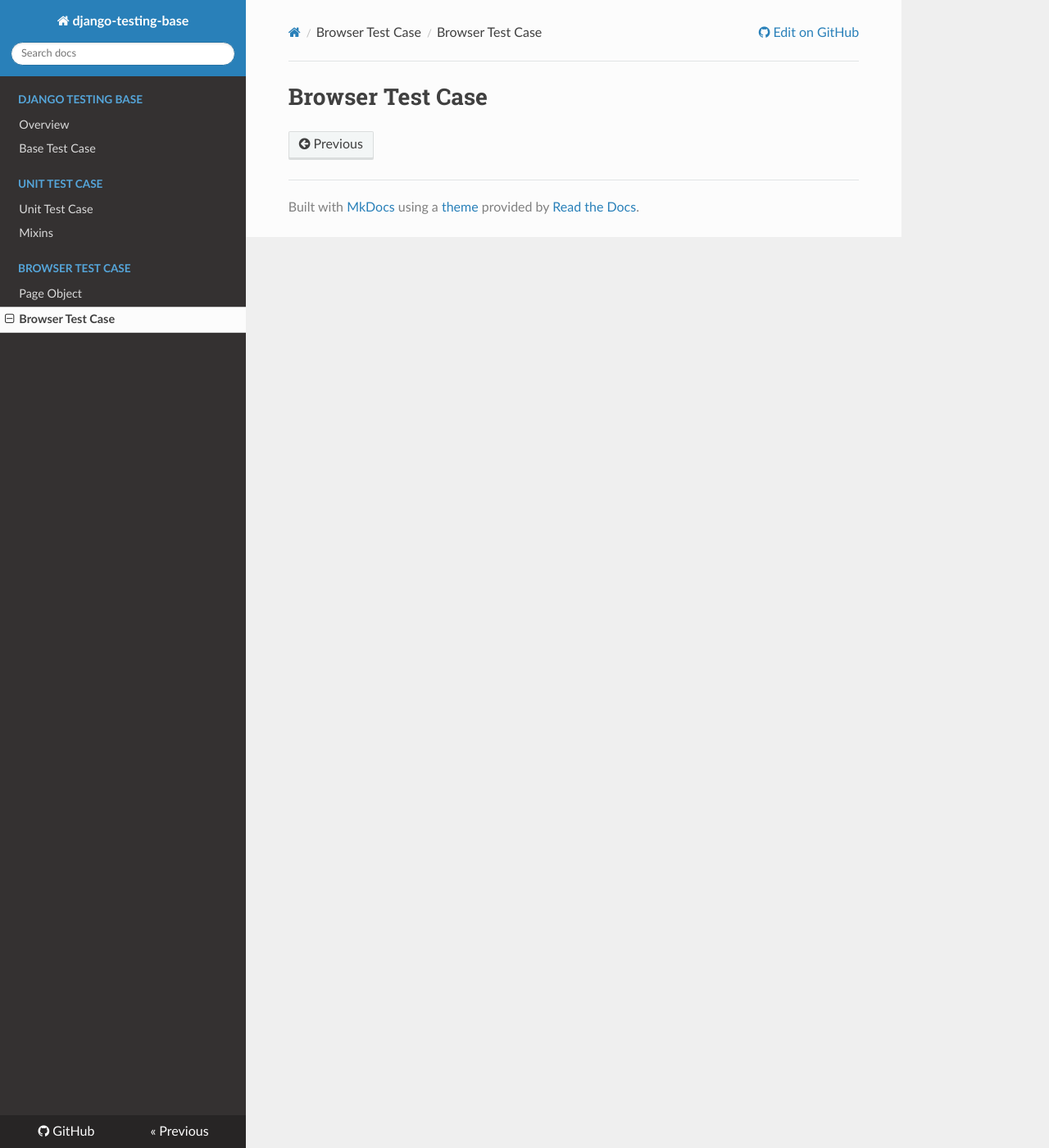
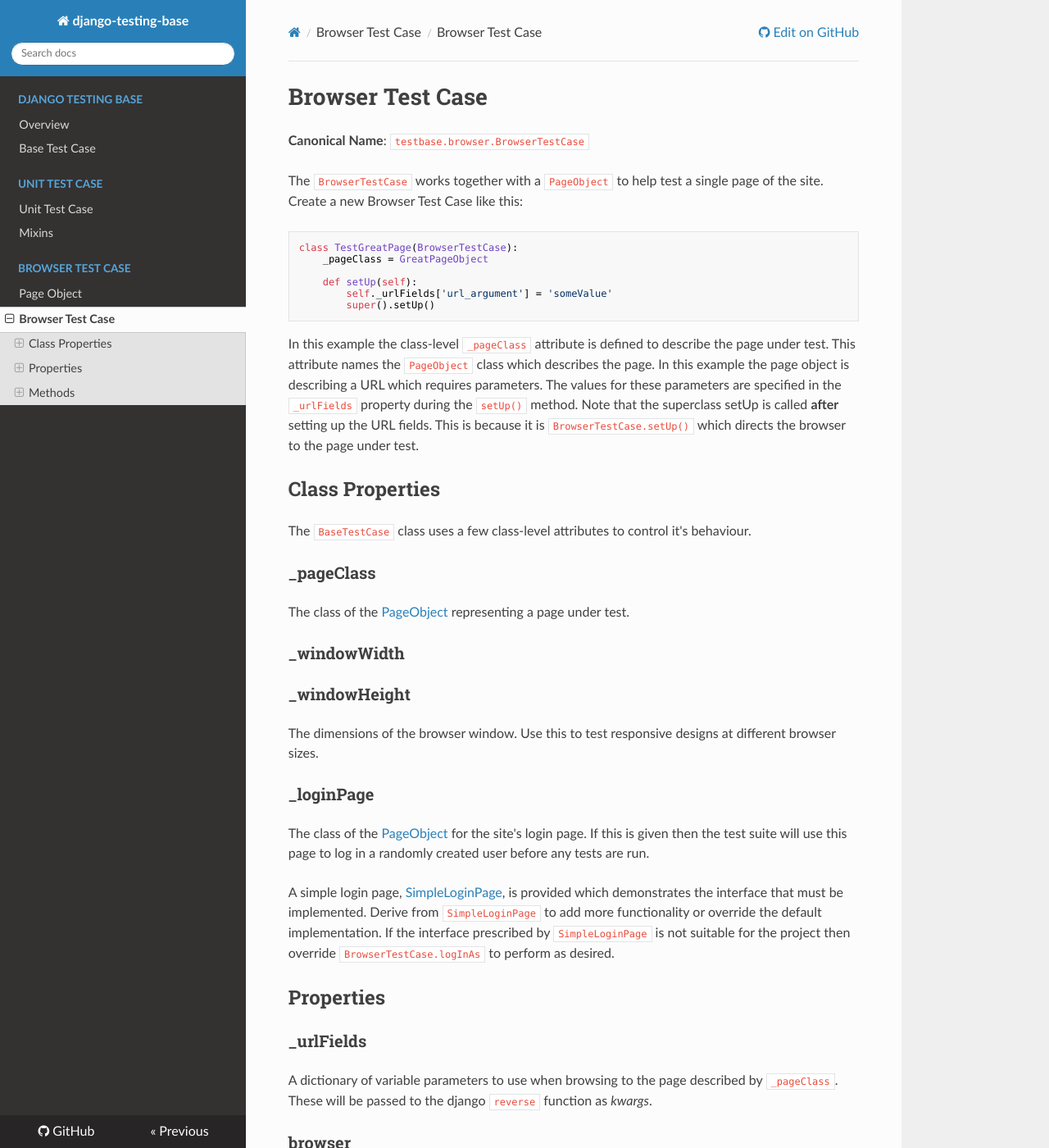
Before and after one commit to movermeyer/django-testing-base, an MkDocs documentation site: the page built from docs/browser/browser.md, in a window 1280 px wide and 1400 px high. Shown: the whole window at 82% size. Built offline with MkDocs 1.6.1, drawn with Linux system fonts in a browser that asks for light colours; nearby versions of some CDN libraries; old or Windows-style settings are respelled for this version of MkDocs; some of the changed text lies outside the part shown.

Commit message:
added docs for browser test case

```diff
--- a/docs/browser/browser.md
+++ b/docs/browser/browser.md
@@ -1 +1,78 @@
 # Browser Test Case
+
+**Canonical Name**: `testbase.browser.BrowserTestCase`
+
+The `BrowserTestCase` works together with a `PageObject` to help test a single page of the site. Create a new Browser
+Test Case like this:
+
+    class TestGreatPage(BrowserTestCase):
+        _pageClass = GreatPageObject
+
+        def setUp(self):
+            self._urlFields['url_argument'] = 'someValue'
+            super().setUp()
+
+In this example the class-level `_pageClass` attribute is defined to describe the page under test. This attribute
+names the `PageObject` class which describes the page. In this example the page object is describing a URL which
+requires parameters. The values for these parameters are specified in the `_urlFields` property during the `setUp()`
+method. Note that the superclass setUp is called **after** setting up the URL fields. This is because it is
+`BrowserTestCase.setUp()` which directs the browser to the page under test.
+
+## Class Properties
+
+The `BaseTestCase` class uses a few class-level attributes to control it's behaviour.
+
+### _pageClass
+
+The class of the [PageObject](./pageobject.md) representing a page under test.
+
+### _windowWidth
+### _windowHeight
+
+The dimensions of the browser window. Use this to test responsive designs at different browser sizes.
+
+### _loginPage
+
+The class of the [PageObject](./pageobject.md) for the site's login page. If this is given then the test
+suite will use this page to log in a randomly created user before any tests are run.
+
+A simple login page, [SimpleLoginPage](https://github.com/tctimmeh/django-testing-base/blob/master/testbase/browser/simpleLoginPage.py),
+is provided which demonstrates the interface that must be implemented. Derive from `SimpleLoginPage`
+to add more functionality or override the default implementation. If the interface prescribed by
+`SimpleLoginPage` is not suitable for the project then override `BrowserTestCase.logInAs` to perform as desired.
+
+## Properties
+
+### _urlFields
+
+A dictionary of variable parameters to use when browsing to the page described by `_pageClass`. These will be
+passed to the django `reverse` function as _kwargs_.
+
+### browser
+
+The selenium webdriver object for this page. Use this when creating a new page object.
+
+## Methods
+
+### browseToPage(cls, **urlFields)
+
+Direct the browser to the page described by [PageObject](./pageobject.md) class, _cls_, and return a new instance
+of the page object. URL parameters required for the page object are provided as keyword arguments.
+
+### browseToPageUnderTest()
+
+Reset the browser to the page under test as specified by `_pageClass` and `_urlFields`.
+
+### logInAs(user, * password=None)
+
+Logs in the specified user by browsing to the login page described by `_loginPage`. This method enters the user's
+name and password by calling `enter_username(username)` and `enter_password(password)` on the login page object
+then submits the login by calling `submit_login()`.
+
+This method is called automatically during `suiteSetUp()` if a `_loginPage` is provided. It does not normally
+need to be called manually.
+
+### logOut()
+
+There is no default implementation of `logOut()`. Override this method on a derived test case to enable logout
+functionality if needed.
```
